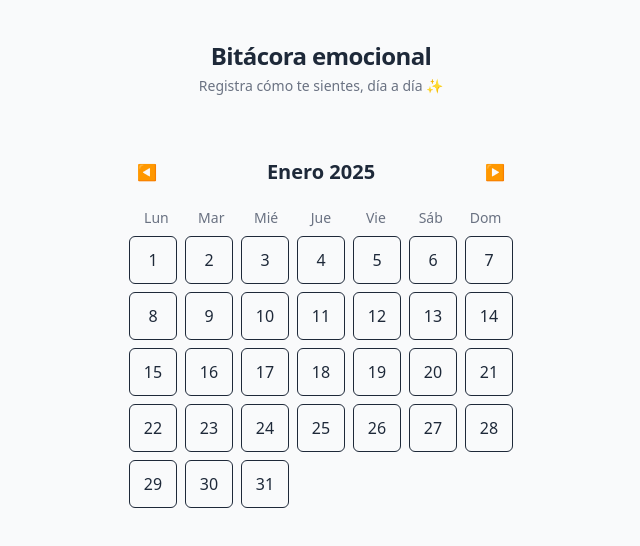
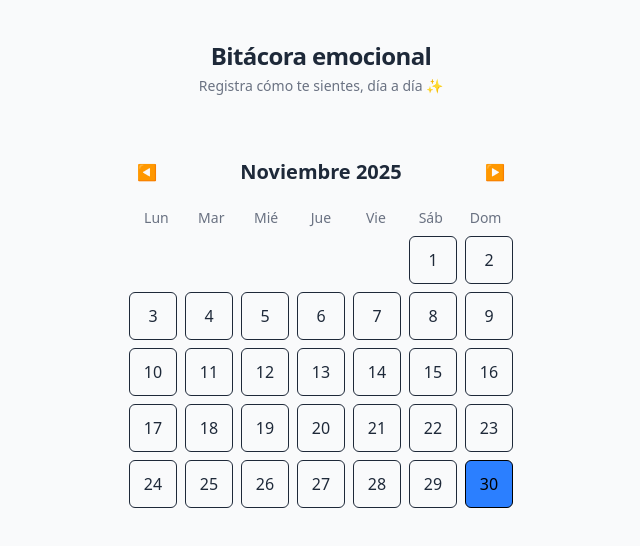
Before and after one commit to 123-edwin/emotional-log, a React (Vite) app: page /calendar in a window 1280 px wide. Shown: the top 546 px of the page, without its empty margins (319-959 px from the left). Built offline with nearby package versions, Linux system fonts and the light colour scheme.

Commit message:
Calendario real

```diff
--- a/src/pages/Calendar.tsx
+++ b/src/pages/Calendar.tsx
@@ -1,17 +1,47 @@
+import { useState } from "react";
+
+const monthNames = [
+  "Enero", "Febrero", "Marzo", "Abril", "Mayo", "Junio",
+  "Julio", "Agosto", "Septiembre", "Octubre", "Noviembre", "Diciembre"
+];
+
+const today = new Date();
+
+
 export default function Calendar() {
+    const [currentDate, setCurrentDate] = useState(new Date());
 
-    //Temporal: solo para mostrar estructura
-    const days = Array.from({ length: 31 }, (_, i) => i + 1);
+
+    const year = currentDate.getFullYear();
+    const month = currentDate.getMonth();
+
+    //how much days in the month
+    const daysInMonth = new Date(year, month + 1, 0).getDate();
+    // Día de la semana donde empieza (0 = domingo)
+    const firstDayIndex = new Date(year, month, 1).getDay();
+    // Convertir para que lunes sea el primer día
+    const adjustedStart = firstDayIndex === 0 ? 6 : firstDayIndex - 1;
+
+    const emptySlots = Array.from({length: adjustedStart});
+    const days = Array.from({ length: daysInMonth }, (_, i) => i + 1);
+
+    //handlers
+    const goToNextMonth = () => {
+        setCurrentDate((prev) => new Date(prev.getFullYear(), prev.getMonth() + 1, 1));
+    }
+    const goToPrevMonth = () => {
+        setCurrentDate((prev) => new Date(prev.getFullYear(), prev.getMonth() - 1, 1));
+    }
 
     return (
         <div className="max-w-xl mx-auto p-4">
             {/*HEADER*/}
             <div className="flex items-center justify-between mb-4">
-                <button className="p-2 rounded hover:bg-gray-100">
+                <button className="p-2 rounded hover:bg-gray-100" onClick={goToPrevMonth}>
                     ◀
                 </button>
-                <h2 className="text-xl font-semibold">Enero 2025</h2>
-                <button className="p-2 rounded hover:bg-gray-100">
+                <h2 className="text-xl font-semibold"> {monthNames[currentDate.getMonth()]} {currentDate.getFullYear()}</h2>
+                <button className="p-2 rounded hover:bg-gray-100" onClick={goToNextMonth}>
                     ▶
                 </button>
             </div>
@@ -27,14 +57,24 @@ export default function Calendar() {
             </div>
             {/*GRID*/}
             <div className="grid grid-cols-7 gap-2">
-                {days.map((day) => (
+                {emptySlots.map((_, i) => (
+                    <div key={"e" + i} className="aspect-square"></div>
+                ))}
+                {days.map((day) => {
+                    const isToday =
+                    day == today.getDate() &&
+                    month == today.getMonth() &&
+                    year == today.getFullYear();
+                    return (
                     <div
-                    key={day}
-                    className="aspect-square flex items-center justify-center border rounded-md hover:bg-gray-100"
+                        key={day}
+                        className={`aspect-square flex items-center justify-center border rounded-md hover:bg-gray-100 ` +
+                            (isToday ? `bg-blue-500 text-black` : ``)
+                        }
                     >
                         {day}
                     </div>
-                ))}
+                )})}
             </div>
         </div>
     );
```
